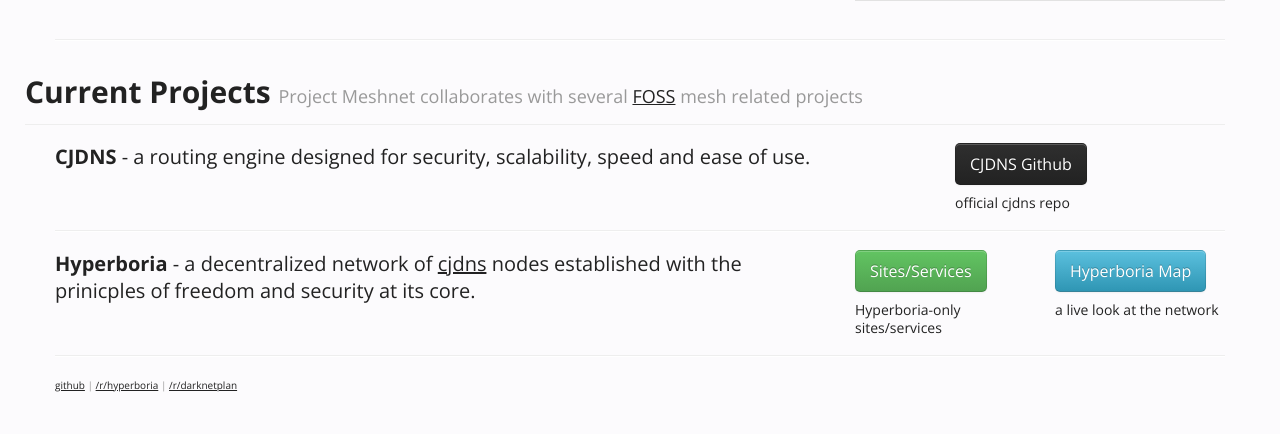
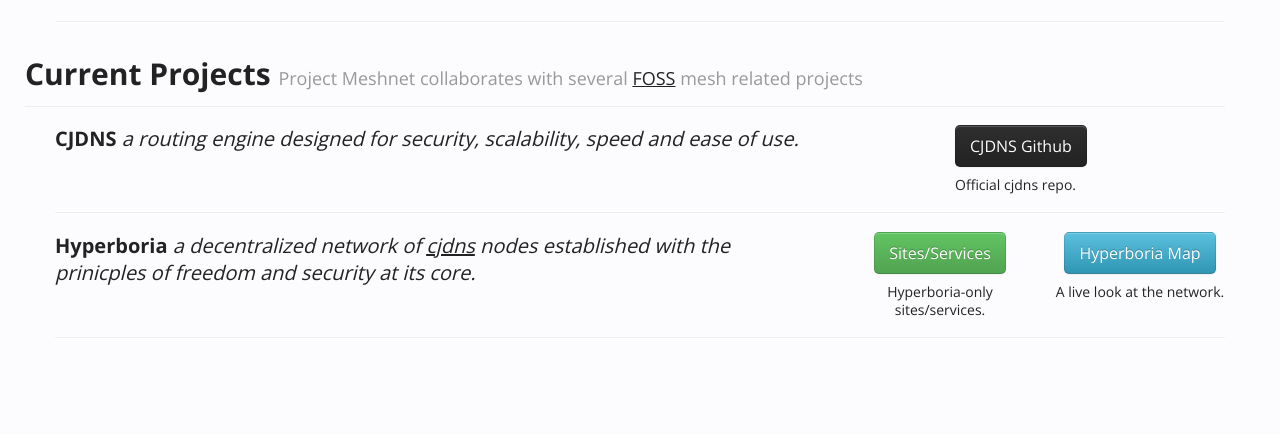
Before and after one commit to ProjectMeshnet/website, a PHP site: page / in a window 1280 px wide. Shown: the part 859-1293 px from the top of the page. After the commit the page ends 1197 px from the top, so only its background shows below. Run offline with PHP 8.4, Linux system fonts and the light colour scheme; some libraries are stand-ins or nearby versions.

Commit message:
fixed typos

```diff
--- a/index.php
+++ b/index.php
@@ -42,7 +42,7 @@
 </ul>
      </div></div><br><div class='container'>
 	  <div class="hero-unit">
-        <h3>our objective is to create a versatile, decentralized network built on secure protocols for routing traffic over private mesh or public internetworks independent of a central supporting infrastructure.</h3>
+        <h3>Our objective is to create a versatile, decentralized network built on secure protocols for routing traffic over private mesh or public internetworks independent of a central supporting infrastructure.</h3>
 
       </div>
 <div class="row pagination-centered">
@@ -69,7 +69,7 @@
 			<div class="span4">
 				<div class="well">
 					<h1>Discuss</h1>
-					<br /><br />
+					<br />
 					<img src="./images/chat.png">
 					<br /><br />
 					<p>Chat with the developers of the project.</p>
@@ -80,7 +80,7 @@
     <h1>Current Projects <small> Project Meshnet collaborates with several <a href="http://en.wikipedia.org/wiki/Free_and_open_source_software">FOSS</a> mesh related projects </small></h1>
   </div><div class='span8'>
           <h1 class='lead'>
-            <strong>CJDNS</strong> - a routing engine designed for security, scalability, speed and ease of use.
+            <strong>CJDNS</strong><em> a routing engine designed for security, scalability, speed and ease of use.</em>
         </div>
 		 <div class='span3 offset1'>
           <p>
@@ -88,7 +88,7 @@
              CJDNS Github</a>
           </p>
             <small>
-              official cjdns repo
+              Official cjdns repo.
             </small>
         </div>
       </div>
@@ -96,9 +96,9 @@
 	<div class='row'>
         <div class='span8'>
           <h1 class='lead'>
-            <strong>Hyperboria</strong> - a decentralized network of <a href="http://cjdns.info">cjdns</a> nodes established with the prinicples of freedom and security at its core.
+            <strong>Hyperboria</strong><em> a decentralized network of <a href="http://cjdns.info">cjdns</a> nodes established with the prinicples of freedom and security at its core.</em>
         </div>
-        <div class='span2'>
+        <div class='span2 pagination-centered'>
           <p>
               <strong>
 
@@ -107,11 +107,11 @@
           </p>
 
             <small>
-             Hyperboria-only sites/services
+             Hyperboria-only sites/services.
             </small>
 
         </div>
-		 <div class='span2'>
+		 <div class='span2 pagination-centered'>
           <p>
               <strong>
 
@@ -120,16 +120,12 @@
           </p>
 
             <small>
-              a live look at the network
+              A live look at the network.
             </small>
 
         </div>
       </div>
       <hr />
-     <footer>
-	 <span style="color:#999;font-size:10px;"><a href="https://github.com/dansup/projectmeshnet">github</a> | <a href="http://reddit.com/r/hyperboria">/r/hyperboria</a> | <a href="http://reddit.com/r/darknetplan">/r/darknetplan</a></span>
-	 </footer>
-
 	</div>
 			<script type="text/javascript">
 		var pkBaseURL = (("https:" == document.location.protocol) ? "https://projectmeshnet.org/ai/" : "http://projectmeshnet.org/ai/");
```
Also changed, not shown: meshlocal.php (+7 -11 lines).
